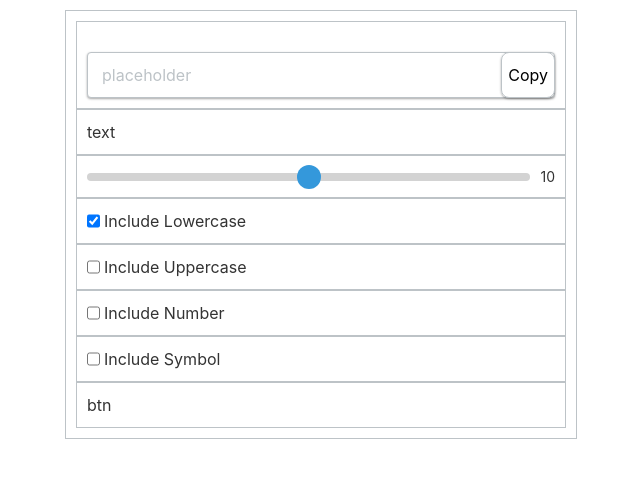
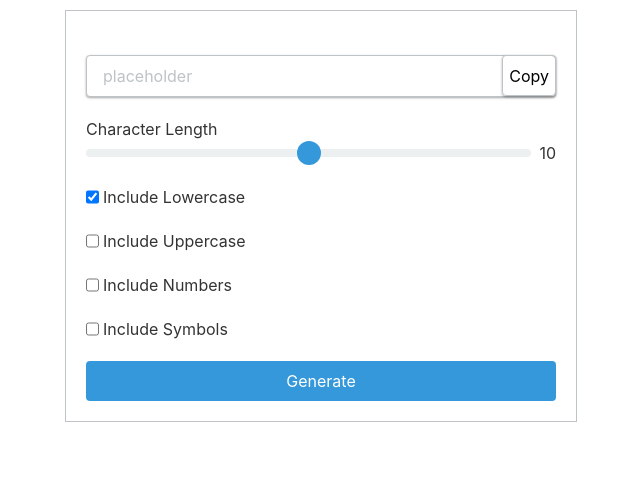
Before and after one commit to hassanAdamineJad/passwordGenerator, a React (Create React App) app: page / in a window 1280 px wide. Shown: the top 478 px of the page, without its empty margins (319-959 px from the left). Built offline with nearby package versions, Linux system fonts and the light colour scheme.

Commit message:
feat: Fixed the UI issues

```diff
--- a/src/App.scss
+++ b/src/App.scss
@@ -20,7 +20,6 @@
   width: 50%;
 
     &_item {
-      border: 1px solid variables.$color-border;
       padding: 10px;
 
     }
--- a/src/App.tsx
+++ b/src/App.tsx
@@ -3,12 +3,18 @@ import "./App.scss";
 import Input from "./componets/Input";
 import RangeSlider from "./componets/RangeSlider";
 import Checkbox from "./componets/Checkbox";
+import Button from "./componets/Button";
 
 function App() {
   const [isLowercase, setIsLowercase] = useState(true);
   const [isUppercase, setIsUppercase] = useState(false);
   const [isNumber, setIsNumber] = useState(false);
   const [isSymbol, setIsSymbol] = useState(false);
+
+  const GeneratePass = () => {
+    console.log("Generating");
+  };
+
   return (
     <div className="container">
       <div className="card">
@@ -21,9 +27,11 @@ function App() {
             onChange={(e) => console.log("e", e.target.value)}
           />
         </div>
-        <div className="card_item">text</div>
         <div className="card_item">
-          <RangeSlider onChange={(e: any) => console.log("eee", e)} />
+          <RangeSlider
+            label={`Character Length`}
+            onChange={(e: any) => console.log("eee", e)}
+          />
         </div>
         <div className="card_item">
           <Checkbox
@@ -43,7 +51,7 @@ function App() {
         </div>{" "}
         <div className="card_item">
           <Checkbox
-            label="Include Number"
+            label="Include Numbers"
             name="number"
             value={isNumber}
             setValue={setIsNumber}
@@ -51,13 +59,15 @@ function App() {
         </div>{" "}
         <div className="card_item">
           <Checkbox
-            label="Include Symbol"
+            label="Include Symbols"
             name="upper"
             value={isSymbol}
             setValue={setIsSymbol}
           />
         </div>
-        <div className="card_item">btn</div>
+        <div className="card_item">
+          <Button label="Generate" onClick={GeneratePass} variant="primary" />
+        </div>
       </div>
     </div>
   );
--- /dev/null
+++ b/src/componets/Button/index.tsx
@@ -0,0 +1,28 @@
+import React from "react";
+import "../../styles/components/Button.scss";
+
+type ButtonProps = {
+  label: string;
+  onClick: () => void;
+  disabled?: boolean;
+  variant?: "primary" | "secondary" | "danger";
+};
+
+const Button: React.FC<ButtonProps> = ({
+  label,
+  onClick,
+  disabled = false,
+  variant = "primary",
+}) => {
+  return (
+    <button
+      className={`button ${variant}`}
+      onClick={onClick}
+      disabled={disabled}
+    >
+      {label}
+    </button>
+  );
+};
+
+export default Button;
--- a/src/componets/RangeSlider/index.tsx
+++ b/src/componets/RangeSlider/index.tsx
@@ -1,5 +1,14 @@
 import { useState } from "react";
 import "../../styles/components/RangeSlider.scss";
+
+interface IRangeSliderProps {
+  min?: number;
+  max?: number;
+  step?: number;
+  initialValue?: number;
+  label?: string;
+  onChange: (e: any) => void;
+}
 
 const RangeSlider = ({
   min = 0,
@@ -7,13 +16,8 @@ const RangeSlider = ({
   step = 1,
   initialValue = 10,
   onChange,
-}: {
-  min?: number;
-  max?: number;
-  step?: number;
-  initialValue?: number;
-  onChange: (e: any) => void;
-}) => {
+  label = "",
+}: IRangeSliderProps) => {
   const [value, setValue] = useState(initialValue);
 
   const handleChange = (event: any) => {
@@ -26,6 +30,8 @@ const RangeSlider = ({
 
   return (
     <div className="range-slider">
+      {label && <label className="range-slider_label">{label}</label>}
+      <div className="range-slider_wrapper">
         <input
           type="range"
           min={min}
@@ -33,9 +39,10 @@ const RangeSlider = ({
           step={step}
           value={value}
           onChange={handleChange}
-        className="slider"
+          className="range-slider_input"
         />
-      <div className="value">{value}</div>
+        <div className="range-slider_value">{value}</div>
+      </div>
     </div>
   );
 };
--- a/src/styles/_variables.scss
+++ b/src/styles/_variables.scss
@@ -31,12 +31,13 @@ $spacing-sm: 8px;
 $spacing-md: 16px;
 $spacing-lg: 24px;
 $spacing-xl: 32px;
-$spacing-xxl: 48px;
+$spacing-xxl: 46px;
 
 // Borders and Radii
 $border-radius-sm: 4px;
 $border-radius-md: 8px;
 $border-radius-lg: 12px;
+$border-radius-50: 50%;
 
 // Shadows
 $box-shadow-light: 0 1px 3px rgba(0, 0, 0, 0.12), 0 1px 2px rgba(0, 0, 0, 0.24);
--- /dev/null
+++ b/src/styles/components/Button.scss
@@ -0,0 +1,45 @@
+@use '../../styles/variables';
+
+
+
+.button {
+    padding: variables.$spacing-sm variables.$spacing-lg;
+    font-size: variables.$font-size-base;
+    border: none;
+    border-radius: variables.$border-radius-sm;
+    cursor: pointer;
+    transition: background-color variables.$transition-normal;
+    width: 100%;
+
+    &:disabled {
+      cursor: not-allowed;
+      opacity: 0.6;
+    }
+
+    &.primary {
+      background-color: variables.$color-primary;
+      color: variables.$color-white;
+
+      &:hover:not(:disabled) {
+        background-color: variables.$color-primary-dark;
+      }
+    }
+
+    &.secondary {
+      background-color: variables.$color-secondary;
+      color: variables.$color-white;
+
+      &:hover:not(:disabled) {
+        background-color: variables.$color-secondary-dark;
+      }
+    }
+
+    &.danger {
+      background-color: variables.$color-accent;
+      color: variables.$color-white;
+
+      &:hover:not(:disabled) {
+        background-color: variables.$color-accent-dark;
+      }
+    }
+  }
--- a/src/styles/components/Checkbox.scss
+++ b/src/styles/components/Checkbox.scss
@@ -6,10 +6,10 @@
 	align-items: center;
 	justify-content: left;
     width: 300px;
-    gap: 4px;
+    gap: variables.$spacing-xs;
         input {
             outline: none;
-            height: 20px;
-            border-radius: 5px;
+            height: variables.$spacing-lg;
+            border-radius: variables.$border-radius-sm;
         }
     }
--- a/src/styles/components/RangeSlider.scss
+++ b/src/styles/components/RangeSlider.scss
@@ -1,39 +1,46 @@
+@use '../../styles/variables';
+
+
 .range-slider {
     width: 100%;
     display: flex;
-    align-items: center;
+    flex-direction: column;
+    &_wrapper {
+      display: flex;
+      align-items: center;
+    }
 
-    .slider {
+    &_input {
       -webkit-appearance: none;
       width: 100%;
-      height: 8px;
-      background: #d3d3d3;
-      border-radius: 5px;
+      height: variables.$spacing-sm;
+      background: variables.$color-neutral-light;
+      border-radius: variables.$border-radius-md;
       outline: none;
-      transition: opacity 0.2s;
-      margin-right: 10px;
+      transition: opacity variables.$transition-fast;
+      margin-right: variables.$spacing-sm;
 
       &::-webkit-slider-thumb {
         -webkit-appearance: none;
         appearance: none;
-        width: 24px;
-        height: 24px;
-        border-radius: 50%;
-        background: #3498db;
+        width: variables.$spacing-lg;
+        height: variables.$spacing-lg;
+        border-radius: variables.$border-radius-50;
+        background: variables.$color-primary;
         cursor: pointer;
       }
 
       &::-moz-range-thumb {
         width: 24px;
         height: 24px;
-        border-radius: 50%;
-        background: #3498db;
+        border-radius: variables.$border-radius-50;
+        background: variables.$color-primary;
         cursor: pointer;
       }
     }
 
-    .value {
-      font-size: 14px;
-      color: #333;
+    &_value {
+      font-size: variables.$font-size-base;
+      color: variables.$color-text;
     }
   }
--- a/src/styles/components/input.scss
+++ b/src/styles/components/input.scss
@@ -2,16 +2,16 @@
 
 .input {
     position: relative;
-    margin-top: 20px;
-    font-weight: 400;
-    font-size: 16px;
-    font-weight: 400;
+    margin-top: variables.$spacing-lg;
+    font-weight: variables.$font-weight-normal;
+    font-size: variables.$font-size-base;
+
 
     &_label{
-        font-weight: 600;
-        font-size: 18px;
+        font-weight: variables.$font-weight-bold;
+        font-size: variables.$font-size-medium;
         display: block;
-        margin-bottom: 8px;
+        margin-bottom: variables.$spacing-sm;
     }
     &_input{
       width: 100%;
@@ -19,33 +19,33 @@
       border: 1px solid variables.$color-border;
       box-shadow: variables.$box-shadow-light;
       border-radius: variables.$border-radius-sm;
-      padding: 10px 14px;
+      padding: variables.$spacing-sm variables.$spacing-md;
 
       &::placeholder {
-        font-size: 16px;
-        font-weight: 400;
+        font-size: variables.$font-size-base;
+        font-weight: variables.$font-weight-normal;
         color: variables.$color-border;
       }
 
 }
     &_error{
       color: variables.$color-accent-dark;
-      font-size: 14px;
-      margin-left: 12px;
-      margin-top: 4px;
+      font-size: variables.$font-size-small;
+      margin-left: variables.$spacing-md;
+      margin-top: variables.$spacing-xs;
     }
 
     &_clipboard{
       position: absolute;
       top: 0;
       right: 0;
-      height: 46px;
+      height: 41px;
         button {
           height: 100%;
           background-color: transparent;
           border: 1px solid variables.$color-border;
           box-shadow: variables.$box-shadow-light;
-          border-radius: 8px;
+          border-radius: variables.$border-radius-sm;
         }
     }
 }
```
Lines whose indentation alone changed are shown as unchanged.
